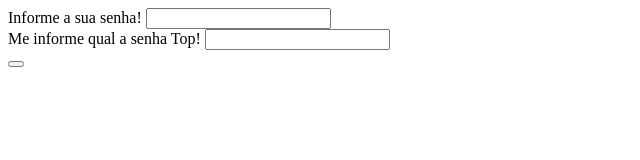
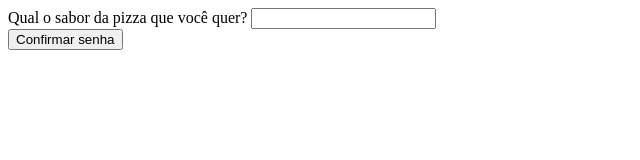
Before and after one commit to joobrandao/repositorio-sptech, a plain HTML site: page algoritmos_07_06/conceito.html in a window 1280 px wide. Shown: the whole page, without its empty margins (0-640 px from the left). Drawn offline with Linux system fonts and the light colour scheme.

Commit message:
Subindo conceito e exercício da aula 07_07 de algoritmos

```diff
--- a/algoritmos_07_06/conceito.html
+++ b/algoritmos_07_06/conceito.html
@@ -4,32 +4,41 @@
     <meta charset="UTF-8" />
     <meta http-equiv="X-UA-Compatible" content="IE=edge" />
     <meta name="viewport" content="width=device-width, initial-scale=1.0" />
-    <title>Document</title>
+    <title>Pedido de Pizza</title>
   </head>
   <body>
-    Informe a sua senha! <input id="input_senha" /> <br />
-    Me informe qual a senha Top! <input id="input_senhaTop" /><br />
-    <button onclick="pedidoPizzaFunc()"></button>
+    Qual o sabor da pizza que você quer? <input id="input_senha" /> <br />
+    <button onclick="pedidoPizzaFunc()">Confirmar senha</button>
   </body>
 </html>
 
 <script>
+  var senhaTop = ["Calabresa", "Portuguesa", "Marguerita"];
+  var VouF;
   function pedidoPizzaFunc() {
     var senhaUsuario = input_senha.value;
-    var senhaTop = input_senhaTop.value;
+    for (var i = 0; i < senhaTop.length; i++) {
+      if (senhaUsuario == senhaTop[i]) {
+        VouF = true;
+        break;
+      } else {
+        VouF = false;
+      }
+    }
+
     var pedidoPizza = new Promise(function (entregarResultado, entregarErro) {
-      if (senhaUsuario == senhaTop) {
-        entregarResultado("Senha correta, seja bem vindo!");
+      if (VouF == true) {
+        entregarResultado("Beleza, preparando seu pedido!");
       } else {
-        entregarErro("Ta tentando hackear é?");
+        entregarErro("Esse sabor de pizza não existe!");
       }
     });
     pedidoPizza
       .then(function (resposta) {
-        console.log("Deu bão!");
+        console.log(resposta);
       })
       .catch(function (erro) {
-        console.log("Deu ruim!");
+        console.log(erro);
       });
   }
 </script>
```
Also changed, not shown: algoritmos_07_06/exercicio1.html (added, +28 -0 lines).
